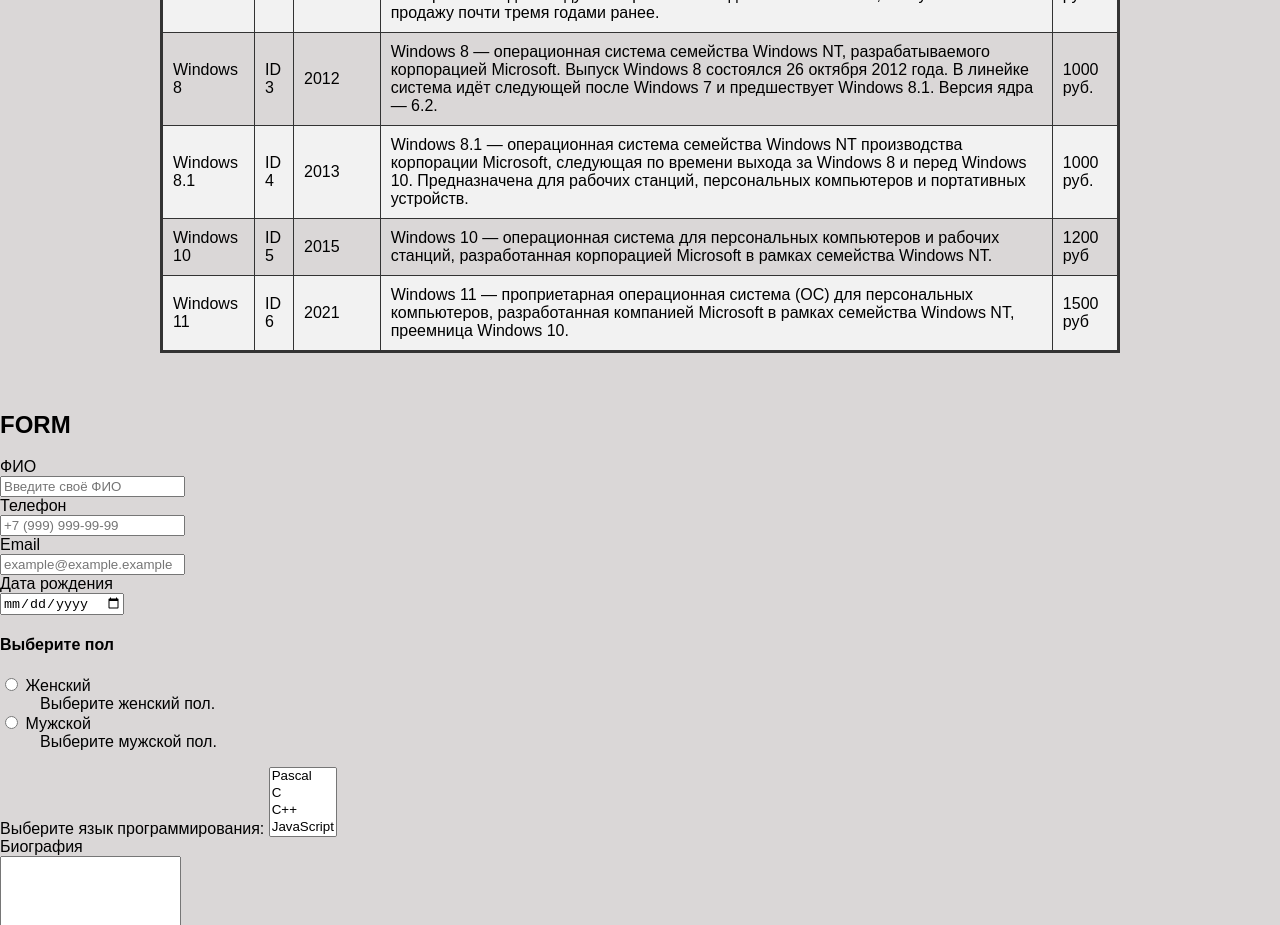
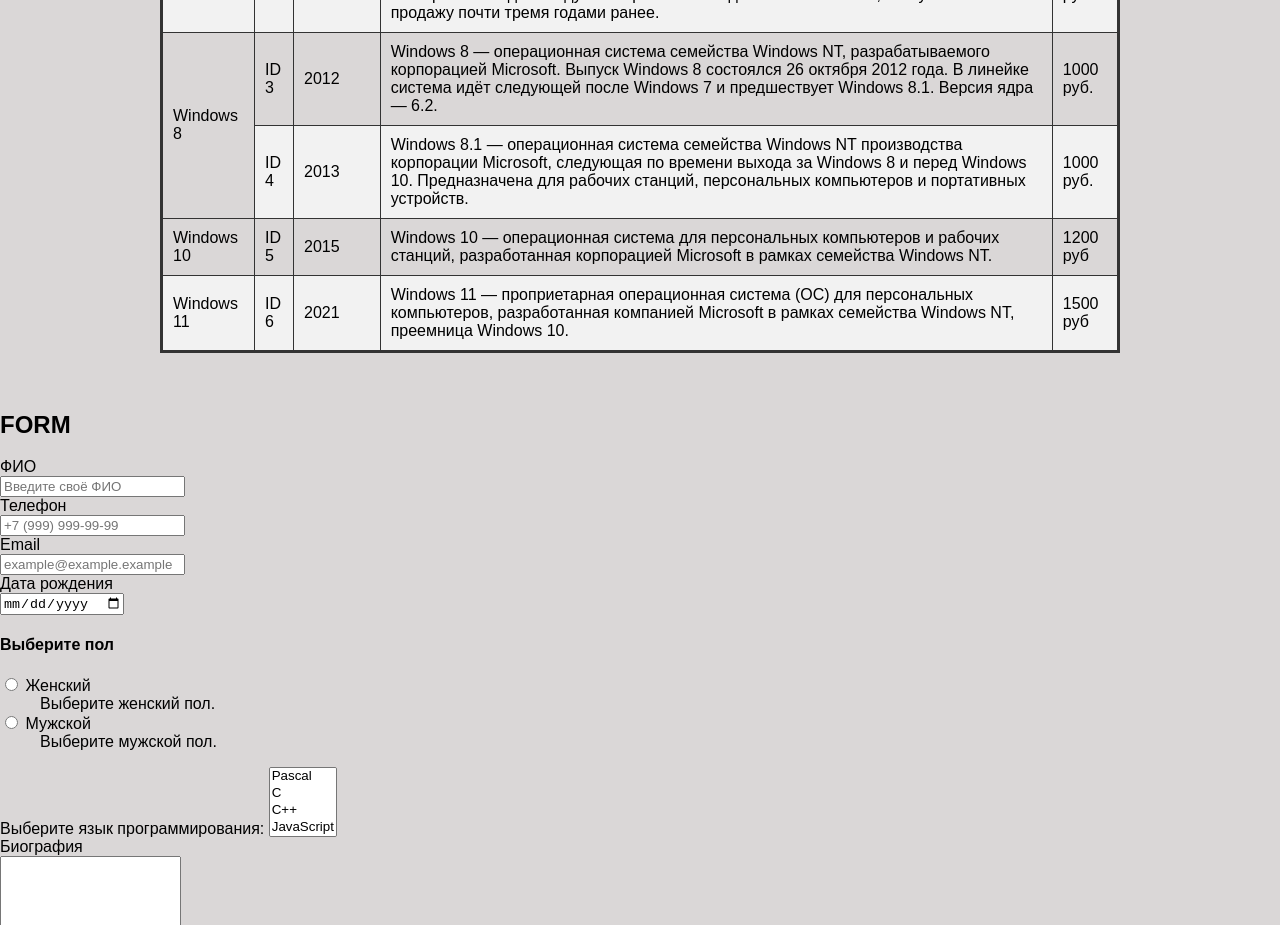
Before and after one commit to dimadjz/VSC_html, a plain HTML site: page Main project/index.html in a window 1280 px wide. Shown: the part 1280-2205 px from the top of the page. Drawn offline with Linux system fonts and the light colour scheme.

Commit message:
11 commit

```diff
--- a/Main project/index.html
+++ b/Main project/index.html
@@ -132,14 +132,14 @@
                             <td>800 руб.</td>
                         </tr>
                         <tr>
-                            <td>Windows 8</td>
+                            <td rowspan="2">Windows 8</td>
                             <td>ID 3</td>
                             <td>2012 </td>
                             <td>Windows 8 — операционная система семейства Windows NT, разрабатываемого корпорацией Microsoft. Выпуск Windows 8 состоялся 26 октября 2012 года. В линейке система идёт следующей после Windows 7 и предшествует Windows 8.1. Версия ядра — 6.2.</td>
                             <td>1000 руб.</td>
                         </tr>
                         <tr>
-                            <td>Windows 8.1</td>
+
                             <td>ID 4</td>
                             <td>2013 </td>
                             <td>Windows 8.1 — операционная система семейства Windows NT производства корпорации Microsoft, следующая по времени выхода за Windows 8 и перед Windows 10. Предназначена для рабочих станций, персональных компьютеров и портативных устройств.</td>
```
Also changed, not shown: Main project/index_main.html (+2 -2 lines).
